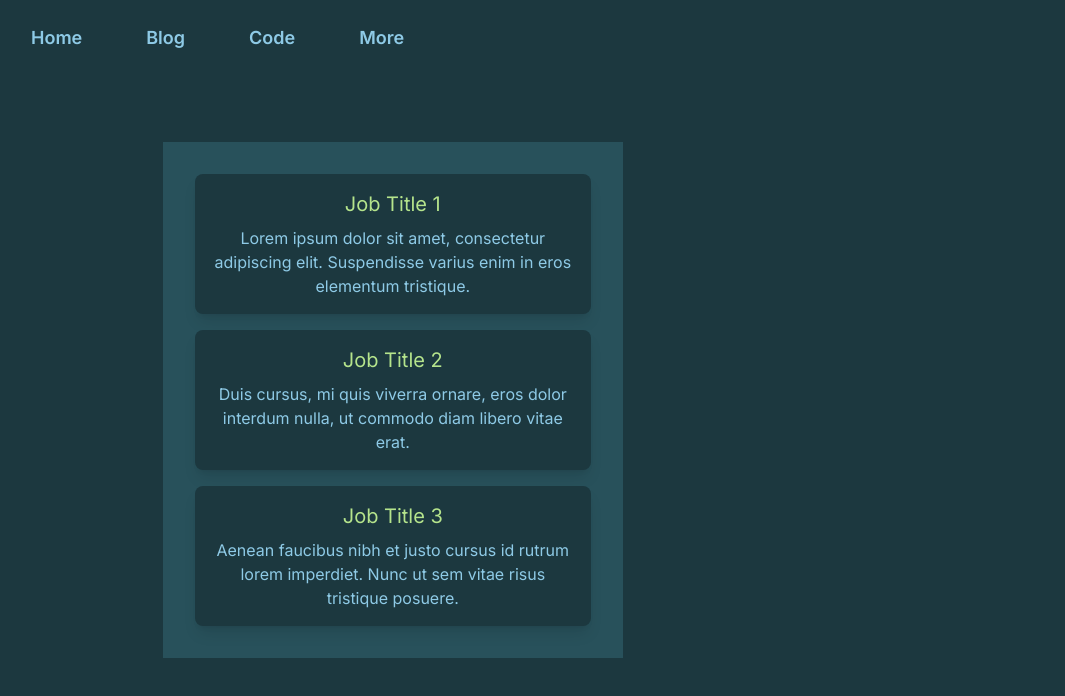
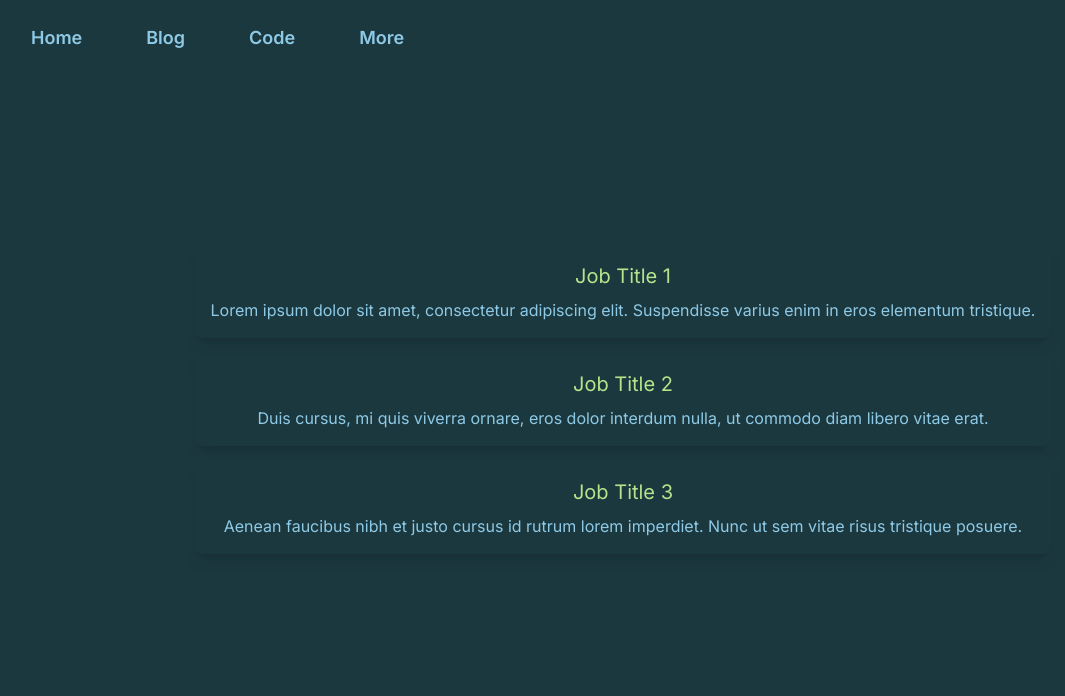
Before and after one commit to mrkaye97/site-2.0, a Next.js app: page /resume in a window 1280 px wide. Shown: the top 696 px of the page, without its empty margins (17-1082 px from the left). Built offline with nearby package versions, Linux system fonts and the light colour scheme.

Commit message:
more cleanup

```diff
--- a/pages/index.tsx
+++ b/pages/index.tsx
@@ -4,11 +4,12 @@ import { faGithub, faStrava, faUntappd } from "@fortawesome/free-brands-svg-icon
 import { faEnvelope } from "@fortawesome/free-regular-svg-icons";
 import { faBook } from "@fortawesome/free-solid-svg-icons";
 import { imageRoot } from "@/src/common/images";
+import Resume from "./resume";
 
 export default function Home() {
   return (
-    <div className="flex flex-col md:flex-row min-h-screen text-seafoam-green">
-      <div className="w-full p-8 flex items-center justify-center">
+    <div className="flex flex-col min-h-screen text-seafoam-green">
+      <div className="w-full p-8 flex items-center justify-center min-h-screen">
         <div className="text-center space-y-4">
           <Image
             src={imageRoot + "headshot.jpg"}
--- a/pages/resume.tsx
+++ b/pages/resume.tsx
@@ -1,6 +1,6 @@
 export default function Resume() {
     return (
-        <div className="w-full md:w-1/2 p-8 bg-dark-blue flex items-center justify-center">
+        <div className="p-8 flex items-center justify-center">
         <div className="grid grid-cols-1 gap-4 w-full">
           <div className="p-4 bg-darker-blue rounded-lg shadow-lg text-center">
             <h3 className="text-xl mb-2 text-light-seafoam">Job Title 1</h3>
```
